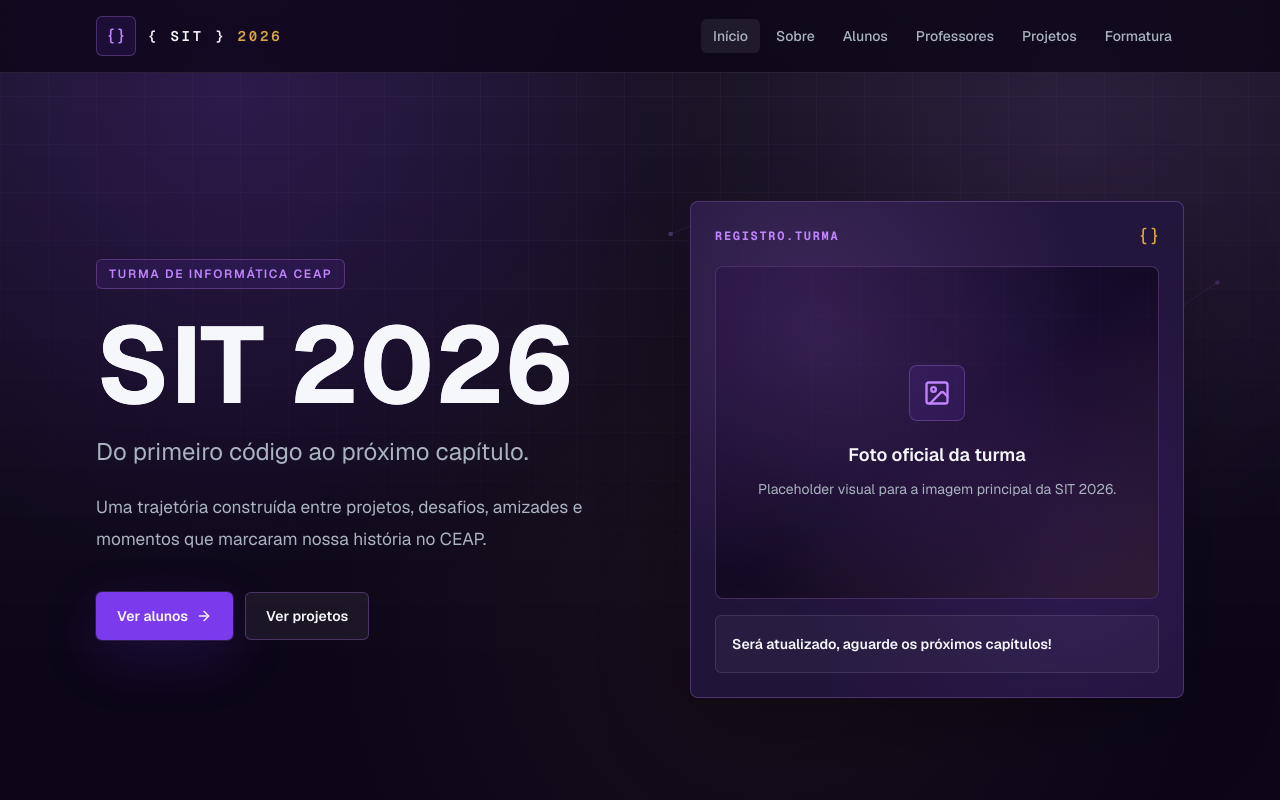
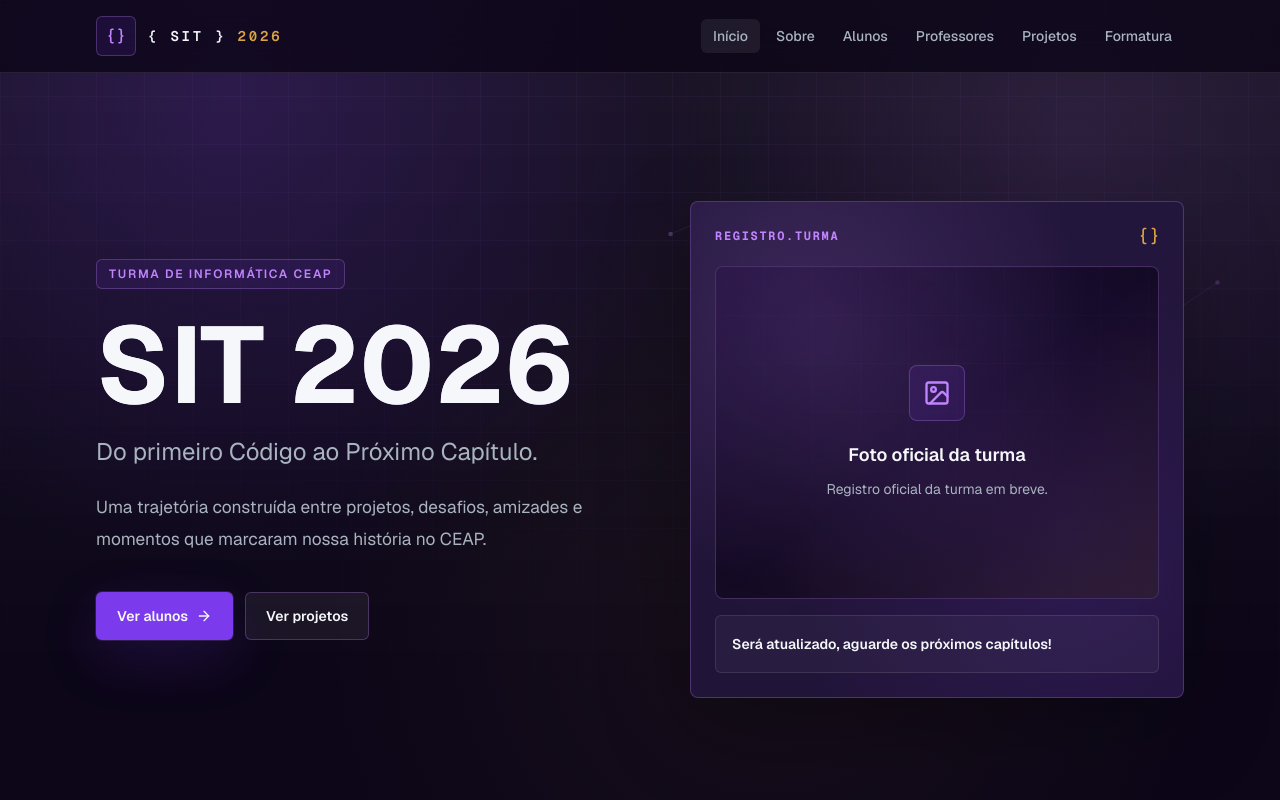
Before and after one commit to JohnKevinDevs/4sit, a Next.js app: page / in a window 1280 px wide. Shown: the top 800 px of the page. Built offline with nearby package versions, Linux system fonts and the light colour scheme.

Commit message:
Finalize public version polish

```diff
--- a/src/app/layout.tsx
+++ b/src/app/layout.tsx
@@ -15,7 +15,7 @@ const geistMono = Geist_Mono({
 
 export const metadata: Metadata = {
   title: "SIT 2026 | CEAP",
-  description: "Do primeiro código ao próximo capítulo.",
+  description: "Do primeiro Código ao Próximo Capítulo.",
 };
 
 export default function RootLayout({
--- a/src/components/sections/GraduationSection.tsx
+++ b/src/components/sections/GraduationSection.tsx
@@ -59,7 +59,7 @@ export function GraduationSection() {
                 src="/images/placeholders/formatura-oficial.jpg"
                 alt="Foto oficial da formatura da SIT 2026"
                 title="Foto oficial da formatura"
-                description="Placeholder para o registro final da SIT 2026."
+                description="Registro final da SIT 2026 em breve."
                 icon={Camera}
                 tone="gold"
                 showFilename={false}
@@ -72,7 +72,7 @@ export function GraduationSection() {
                   próximo.capítulo
                 </div>
                 <p className="text-sm leading-6 text-muted">
-                  Espaço reservado para a mensagem oficial de encerramento da turma.
+                  Do primeiro Código ao Próximo Capítulo.
                 </p>
               </div>
             </div>
--- a/src/components/sections/HeroSection.tsx
+++ b/src/components/sections/HeroSection.tsx
@@ -59,7 +59,7 @@ export function HeroSection() {
                 src="/images/placeholders/hero-turma.jpg"
                 alt="Foto oficial da turma SIT 2026"
                 title="Foto oficial da turma"
-                description="Placeholder visual para a imagem principal da SIT 2026."
+                description="Registro oficial da turma em breve."
                 icon={ImageIcon}
                 priority
                 showFilename={false}
--- a/src/components/sections/MemoriesSection.tsx
+++ b/src/components/sections/MemoriesSection.tsx
@@ -1,4 +1,4 @@
-import { AlertCircle, BookOpen, HeartHandshake, Lightbulb, MessageSquareQuote, Sparkles } from "lucide-react";
+import { BookOpen, HeartHandshake, Lightbulb, MessageSquareQuote, Sparkles } from "lucide-react";
 import { Section } from "@/components/layout/Section";
 import { Badge } from "@/components/ui/Badge";
 import { Card } from "@/components/ui/Card";
@@ -35,13 +35,6 @@ export function MemoriesSection({ memories }: { memories: MemoryItem[] }) {
         </div>
       </Reveal>
 
-      <Reveal delay={0.06}>
-        <div className="mx-auto mt-7 flex max-w-3xl items-start gap-3 rounded-md border border-white/10 bg-white/[0.035] p-3 text-sm leading-6 text-muted sm:mt-8 sm:p-4">
-          <AlertCircle className="mt-0.5 size-5 shrink-0 text-neon/80" aria-hidden="true" />
-          <p>Conteúdos sujeitos à validação da turma.</p>
-        </div>
-      </Reveal>
-
       <div className="mt-8 grid min-w-0 gap-4 sm:mt-10 md:grid-cols-2 xl:grid-cols-3">
         {memories.map((memory, index) => (
           <Reveal key={memory.id} delay={(index % 3) * 0.04}>
--- a/src/data/site.ts
+++ b/src/data/site.ts
@@ -2,7 +2,7 @@ import type { NavigationItem } from "@/types/content";
 
 export const site = {
   name: "SIT 2026",
-  slogan: "Do primeiro código ao próximo capítulo.",
+  slogan: "Do primeiro Código ao Próximo Capítulo.",
   description:
     "Landing page memorial da turma de Informática do CEAP, criada para registrar trajetória, projetos, pessoas e memórias até a formatura.",
 };
--- a/src/lib/content.ts
+++ b/src/lib/content.ts
@@ -32,7 +32,8 @@ export function getSiteContent(): SiteContent {
 }
 
 export function getStudentsContent(): Student[] {
-  return students.map((student) => ({
+  return students
+    .map((student) => ({
       id: student.id || slugify(student.name),
       name: student.name,
       quote: student.quote,
@@ -45,7 +46,10 @@ export function getStudentsContent(): Student[] {
         linkedin: student.links.linkedin,
         instagram: student.links.instagram,
       },
-  }));
+    }))
+    .sort((first, second) =>
+      first.name.localeCompare(second.name, "pt-BR", { sensitivity: "base" }),
+    );
 }
 
 export function getTeachersContent(): Teacher[] {
```
Lines whose indentation alone changed are shown as unchanged.
